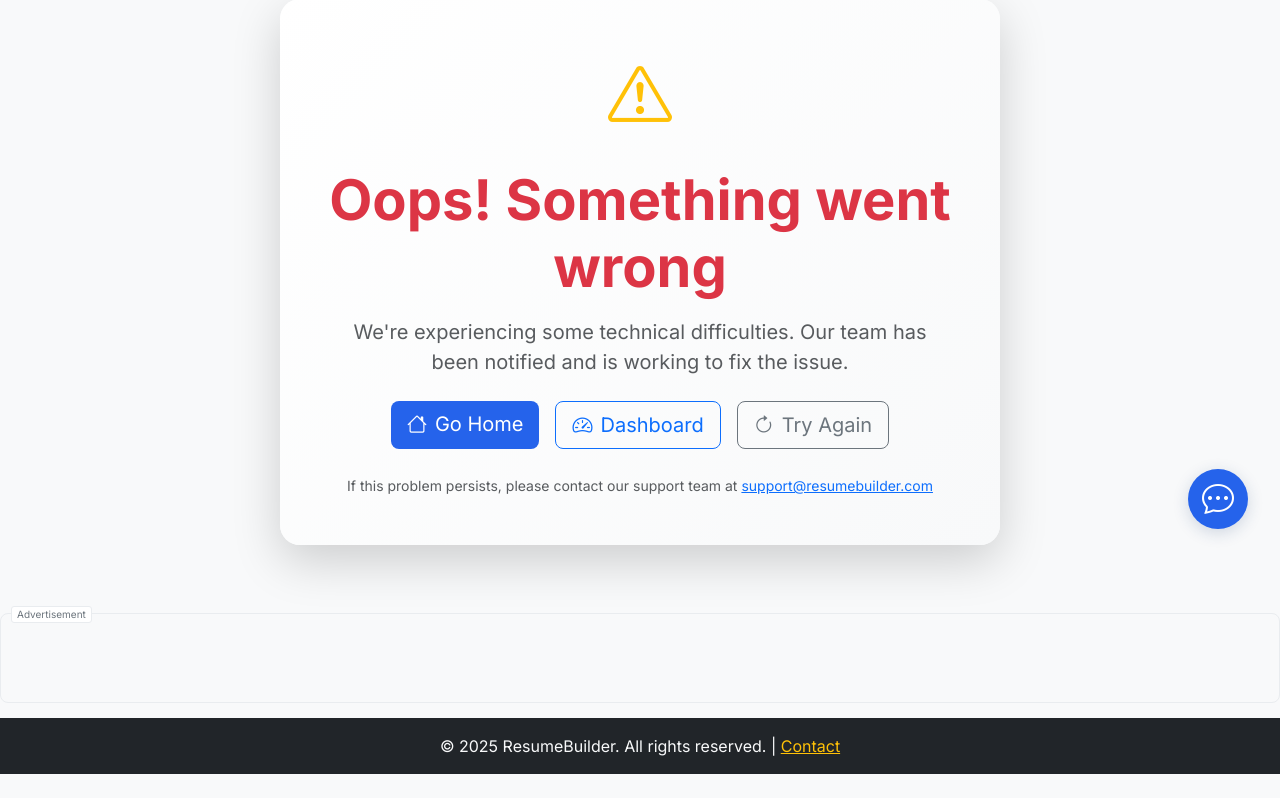
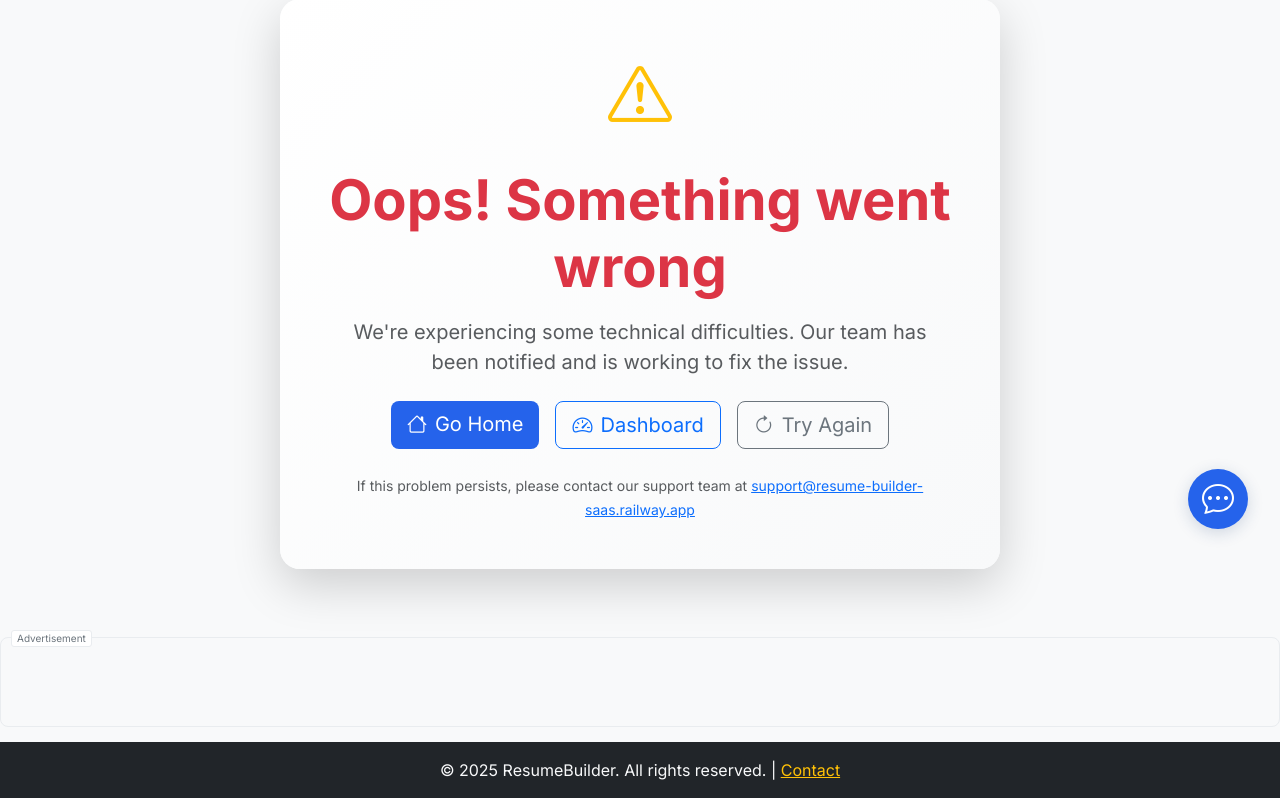
Before and after one commit to kevoh6309/vol, a Python web app: template vol/templates/500.html in a window 1280 px wide. Shown: the part 239-1037 px from the top of the page. Before the commit the page ends 1013 px from the top, so only its background shows below. Run offline with Jinja, Linux system fonts and the light colour scheme; the template is opened without the code that fills it, so the values that code supplies are empty.

Commit message:
Update domain configuration for renamed Railway app: resume-builder-saas.railway.app

```diff
--- a/vol/app.py
+++ b/vol/app.py
@@ -78,7 +78,7 @@ except ImportError:
 
         # Application Configuration
         APP_NAME = os.getenv('APP_NAME', 'ResumeBuilder Pro')
-        APP_URL = os.getenv('APP_URL', 'http://localhost:5000')
+        APP_URL = os.getenv('APP_URL', 'https://resume-builder-saas.railway.app')
 
         # Logging Configuration
         LOG_LEVEL = os.getenv('LOG_LEVEL', 'INFO')
@@ -90,7 +90,7 @@ except ImportError:
 
     class ProductionConfig(Config):
         DEBUG = False
-        APP_URL = os.getenv('APP_URL', 'https://yourdomain.com')
+        APP_URL = os.getenv('APP_URL', 'https://resume-builder-saas.railway.app')
         SESSION_COOKIE_SECURE = True
 
     config = {
--- a/vol/templates/404.html
+++ b/vol/templates/404.html
@@ -57,7 +57,7 @@
                     <div class="text-muted mt-4">
                         <small>
                             Need help? Contact our support team at
-                            <a href="mailto:support@resumebuilder.com">support@resumebuilder.com</a>
+                            <a href="mailto:support@resume-builder-saas.railway.app">support@resume-builder-saas.railway.app</a>
                         </small>
                     </div>
                 </div>
--- a/vol/templates/500.html
+++ b/vol/templates/500.html
@@ -40,7 +40,7 @@
                     <div class="text-muted">
                         <small>
                             If this problem persists, please contact our support team at
-                            <a href="mailto:support@resumebuilder.com">support@resumebuilder.com</a>
+                            <a href="mailto:support@resume-builder-saas.railway.app">support@resume-builder-saas.railway.app</a>
                         </small>
                     </div>
                 </div>
--- a/vol/templates/base.html
+++ b/vol/templates/base.html
@@ -23,7 +23,7 @@
     <meta property="og:title" content="ResumeBuilder SaaS">
     <meta property="og:description" content="Build beautiful resumes, cover letters, and track your job search with AI tools.">
     <meta property="og:type" content="website">
-    <meta property="og:url" content="{{ request.url_root }}">
+    <meta property="og:url" content="https://resume-builder-saas.railway.app">
     <meta property="og:image" content="{{ url_for('static', filename='resume-illustration.png') }}">
     <style>
         body {
```
